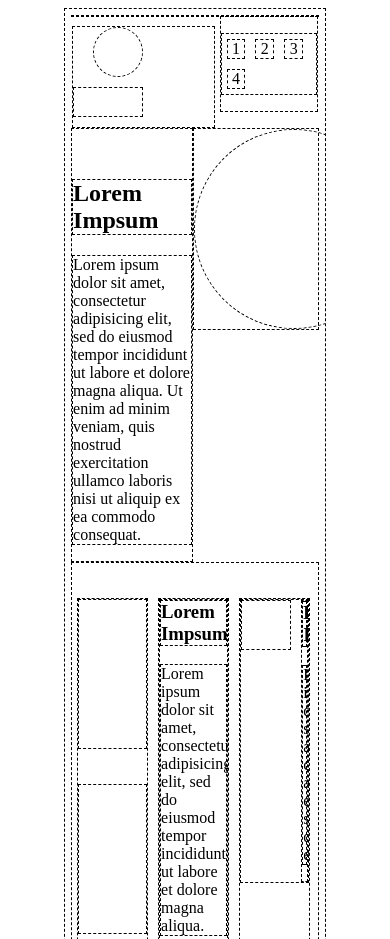
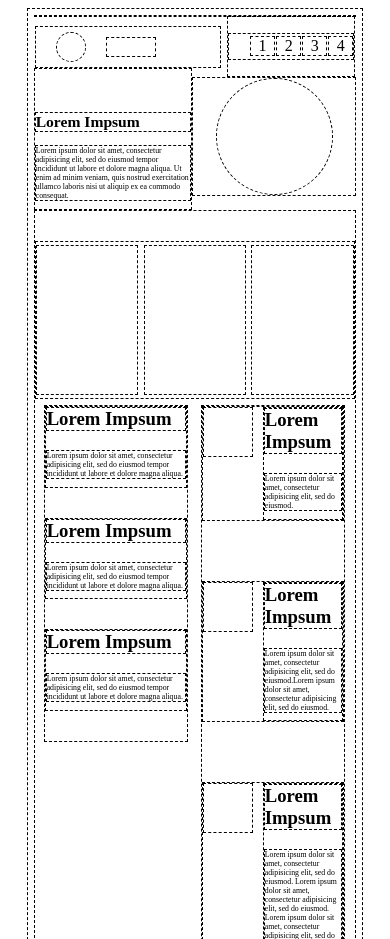
Before and after one commit to vdempsey/Epicodus-CSS-Templates-Practice, a plain HTML site: page ColumnFlip.html in a window 390 px wide. Shown: the top 939 px of the page. Drawn offline with Linux system fonts and the light colour scheme.

Commit message:
Biuld ColumnFlip css template for medium screens.

```diff
--- a/css/columnflip.css
+++ b/css/columnflip.css
@@ -74,7 +74,6 @@ ul {
 .circleCont {
   width: 51%;
   float: right;
-
 }
 
 .largeCircle {
@@ -83,7 +82,6 @@ ul {
   border-radius: 200px;
   margin: auto;
 }
-
 
 .menu li {
   width: 20%;
@@ -128,3 +126,78 @@ h3 {
 .section {
   margin-bottom: 60px;
 }
+
+@media screen and (max-width: 800px) {
+
+  .main {
+    width: 90%;
+  }
+
+  .circle {
+    height: 30px;
+    width: 30px;
+    border-radius: 30px;
+    margin-top: 5px;
+  }
+
+  .logobox {
+    height: 20px;
+    width: 50px;
+  }
+
+.menu li {
+    margin: 2% 0 2% 1%;
+    padding-left: 0px;
+  }
+
+.menu ul {
+    width: 100%;
+  }
+
+.menu li:first-child {
+  margin-left: 17%;
+}
+
+.largeCircle {
+  width: 30vw;
+  height: 30vw;
+  border-radius: 100%;
+  margin: auto;
+}
+
+h2 {
+  font-size: 4vw;
+}
+
+p {
+  font-size: 2vw;
+}
+
+.thumCont {
+  clear: both;
+  padding: 0px;
+  margin: 0px;
+  width: 100%;
+}
+
+.thumbnail {
+  display: block;
+  width: 32.26%;
+  margin: 1% 0 1% 1.6%;
+  float: left;
+}
+
+.thumbnail:first-child {
+  margin-left: 0;
+}
+
+.contA {
+  width: 45%;
+  margin-left: 2.8%;
+}
+
+.contentB {
+  width: 45%;
+  }
+
+}
```
